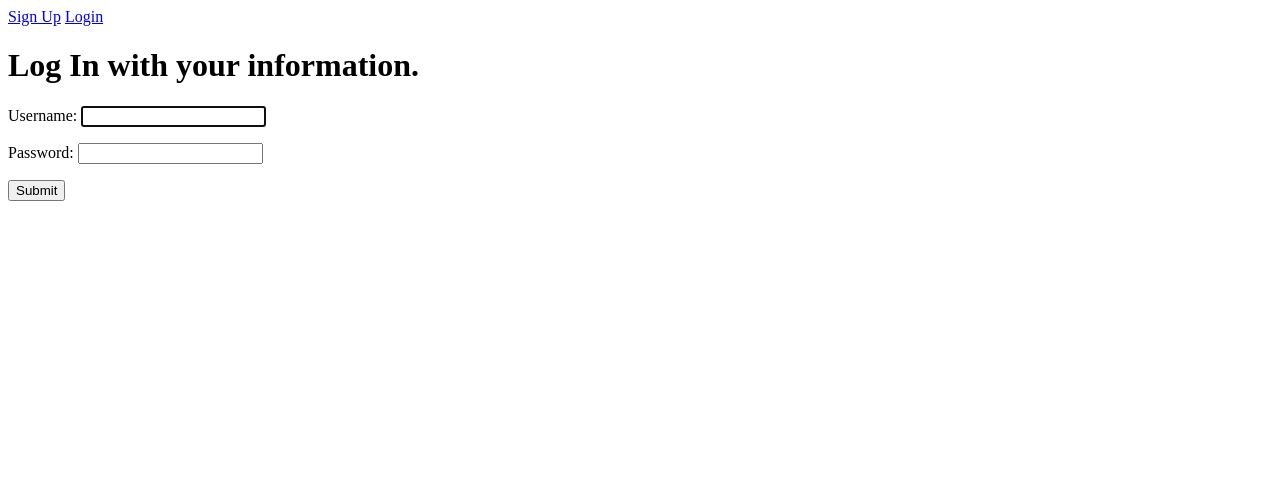
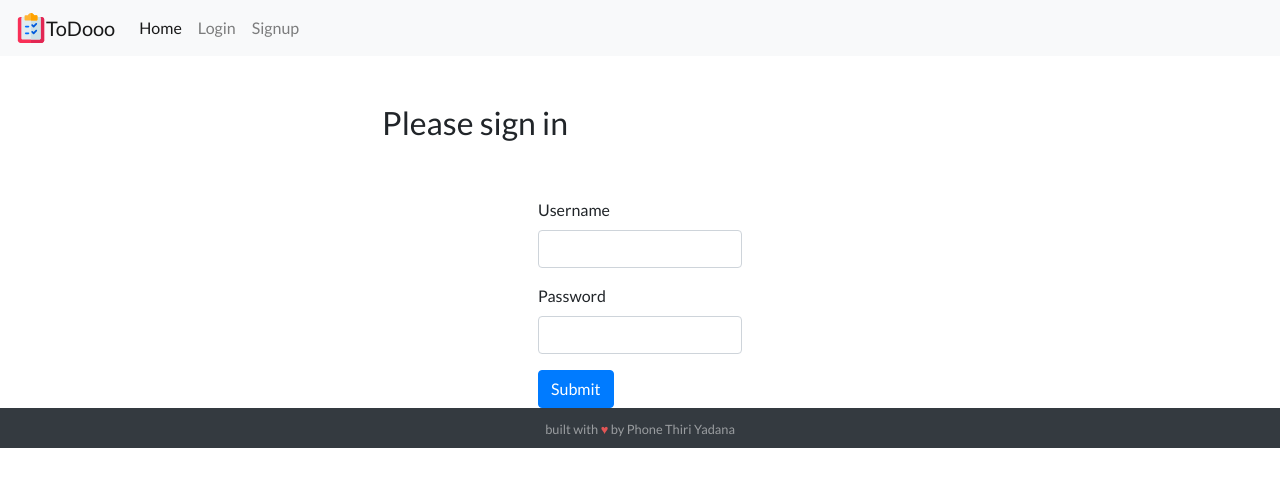
Before and after one commit to ptyadana/django3-todo-app, a Django app: page /login/ in a window 1280 px wide. Shown: the top 487 px of the page. Run offline with Django 3.2, Linux system fonts and the light colour scheme; some libraries are stand-ins or nearby versions.

Commit message:
add style sheet and change base, home

```diff
--- /dev/null
+++ b/todo_list/todo_app/static/todo_app/css/style.css
@@ -0,0 +1,119 @@
+/* ----------------------------------------------- */
+/* BASIC SETUP */
+/* ----------------------------------------------- */
+* {
+    margin: 0;
+    padding: 0;
+    box-sizing: border-box;
+}
+
+body{
+    font-family: 'Lato', 'Arial', sans-serif;
+    text-rendering: optimizeLegibility;
+}
+
+.username{
+    color: #e74c3c;
+}
+
+
+/* ----------------------------------------------- */
+/* HOME */
+/* ----------------------------------------------- */
+
+.img-box{
+    /* background-image:url('https://freerangestock.com/sample/119884/business-meeting--mockup-with-colorful-speech-balloons.jpg'); */
+    background: linear-gradient(to bottom, rgba(230,126,34,0.2),rgba(230,126,34,0.2)), url('https://freerangestock.com/sample/119884/business-meeting--mockup-with-colorful-speech-balloons.jpg');
+    background-size: cover;
+    background-position: center;
+    height: 85vh;
+    opacity: 0.5;
+}
+
+.hero-text-box {
+    position: absolute;
+    width: 1140px;
+    top: 50%;
+    left: 50%;
+    -webkit-transform: translate(-50%, -50%);
+    -ms-transform: translate(-50%, -50%);
+    transform: translate(-50%, -50%);
+    text-align: center;
+}
+
+.hero-text-box h1{
+    font-size: 80px;
+}
+
+
+/* ----------------------------------------------- */
+/* SIGN IN */
+/* ----------------------------------------------- */
+.signin-box{
+    /* text-align: center; */
+}
+
+
+/*======================
+FOOTER
+=======================*/
+#sticky-footer {
+    flex-shrink: none;
+  }
+
+/*======================
+BUTTONS
+=======================*/
+.btn-logout{
+    float: right;
+}
+
+
+
+
+
+
+
+
+
+
+
+
+
+
+
+
+
+/*======================
+404 Page
+=======================*/
+
+
+.page_404{ padding:40px 0; background:#fff; font-family: 'Arvo', serif;
+}
+
+.page_404  img{ width:100%;}
+
+.four_zero_four_bg{
+
+ background-image: url(https://cdn.dribbble.com/users/285475/screenshots/2083086/dribbble_1.gif);
+    height: 400px;
+    background-position: center;
+ }
+
+
+ .four_zero_four_bg h1{
+ font-size:80px;
+ }
+
+.four_zero_four_bg h3{
+            font-size:80px;
+            }
+
+            .link_404{
+color: #fff!important;
+padding: 10px 20px;
+background: #39ac31;
+margin: 20px 0;
+display: inline-block;}
+.contant_box_404{ margin-top:-50px;}
--- a/todo_list/todo_app/templates/todo_app/base.html
+++ b/todo_list/todo_app/templates/todo_app/base.html
@@ -1,19 +1,73 @@
+{% load static %}
+<!DOCTYPE html>
+<html lang="en">
+<head>
+    <meta charset="UTF-8">
+    <meta name="viewport" content="width=device-width, initial-scale=1.0">
+    <link rel="stylesheet" href="https://stackpath.bootstrapcdn.com/bootstrap/4.4.1/css/bootstrap.min.css" integrity="sha384-Vkoo8x4CGsO3+Hhxv8T/Q5PaXtkKtu6ug5TOeNV6gBiFeWPGFN9MuhOf23Q9Ifjh" crossorigin="anonymous">
+    <link rel="stylesheet" type="text/css" href="https://fonts.googleapis.com/css?family=Lato:100,300,400,300italic&display=swap">
+    <link rel="icon" type="image/png"  href="{% static 'todo_app/img/logo.svg' %}">
+    <link rel="stylesheet" type="text/css" href="{% static 'todo_app/css/style.css' %}">
+</head>
+<body>
+    <nav class="navbar navbar-expand-lg navbar-light bg-light">
+        <img src="{% static 'todo_app/img/logo.svg' %}" width="30" height="30" class="d-inline-block align-top">
+        <a class="navbar-brand" href="#">ToDooo</a>
+        <button class="navbar-toggler" type="button" data-toggle="collapse" data-target="#navbarSupportedContent" aria-controls="navbarSupportedContent" aria-expanded="false" aria-label="Toggle navigation">
+          <span class="navbar-toggler-icon"></span>
+        </button>
+
+        <div class="collapse navbar-collapse" id="navbarSupportedContent">
+          <ul class="navbar-nav mr-auto">
+            <li class="nav-item active">
+              <a class="nav-link" href="{% url 'home' %}">Home<span class="sr-only">(current)</span></a>
+            </li>
+
             {% if user.is_authenticated %}
-    <h3>Logged in as {{user.username}}</h3>
 
-    <a href="{% url 'currenttodos' %}">Current ToDo List</a>
-    <a href="{% url 'completedtodos' %}">Completed ToDo List</a>
-    <a href="{% url 'createtodos' %}">Create ToDo List</a>
+            <li class="nav-item">
+                <a class="nav-link" href="{% url 'currenttodos' %}">Current ToDo List</a>
+            </li>
+            <li class="nav-item">
+                <a class="nav-link" href="{% url 'completedtodos' %}">Completed ToDo List</a>
+            </li>
+            <li class="nav-item">
+                <a class="nav-link" href="{% url 'createtodos' %}">Create ToDo List</a>
+            </li>
 
-    <form action="{% url 'logoutuser' %}" method="POST">
+
+            <form class="form-inline" action="{% url 'logoutuser' %}" method="POST">
                 {% csrf_token %}
-        <button type="submit">Logout</button>
+                <button class="btn btn-outline-success my-2 my-sm-0 btn-logout" type="submit">Logout</button>
             </form>
 
             {% else %}
-    <a href="{% url 'signupuser' %}">Sign Up</a>
-    <a href="{% url 'loginuser' %}">Login</a>
+                <li class="nav-item">
+                    <a class="nav-link" href="{% url 'loginuser' %}">Login</a>
+                  </li>
+                  <li class="nav-item">
+                      <a class="nav-link" href="{% url 'signupuser' %}">Signup</a>
+                  </li>
+            {% endif %}
+          </ul>
+        </div>
+    </nav>
+    <div>
+        {% if user.is_authenticated %}
+            Logged in as <p class="username"> {{user.username}}</p>
         {% endif %}
 
+        <!--content of each page-->
         {% block content %}
         {% endblock %}
+    </div>
+    <footer id="sticky-footer" class="py-2 bg-dark text-white-50">
+        <div class="container text-center">
+          <small>built with <span style="color: #e25555;">&#9829;</span> by Phone Thiri Yadana</small>
+        </div>
+    </footer>
+    <script src="https://code.jquery.com/jquery-3.4.1.slim.min.js" integrity="sha384-J6qa4849blE2+poT4WnyKhv5vZF5SrPo0iEjwBvKU7imGFAV0wwj1yYfoRSJoZ+n" crossorigin="anonymous"></script>
+    <script src="https://cdn.jsdelivr.net/npm/popper.js@1.16.0/dist/umd/popper.min.js" integrity="sha384-Q6E9RHvbIyZFJoft+2mJbHaEWldlvI9IOYy5n3zV9zzTtmI3UksdQRVvoxMfooAo" crossorigin="anonymous"></script>
+    <script src="https://stackpath.bootstrapcdn.com/bootstrap/4.4.1/js/bootstrap.min.js" integrity="sha384-wfSDF2E50Y2D1uUdj0O3uMBJnjuUD4Ih7YwaYd1iqfktj0Uod8GCExl3Og8ifwB6" crossorigin="anonymous"></script>
+</body>
+</html>
--- a/todo_list/todo_app/templates/todo_app/login.html
+++ b/todo_list/todo_app/templates/todo_app/login.html
@@ -10,14 +10,28 @@
     {% extends 'todo_app/base.html' %}
 
     {% block content %}
-        <div>
-            <h1>Log In with your information.</h1>
-            <h3 style="color: red;">{{error}}</h3>
-            <form method="POST">
-                {% csrf_token %}
-                {{form.as_p}}
-                <button type="submit">Submit</button>
-            </form>
+        <div class="signin-box">
+            <div class="row justify-content-center mt-5">
+                <div class="col-md-5">
+                    <h2>Please sign in</h2>
+                </div>
+            </div>
+            <div class="row justify-content-center mt-5">
+                <h3 style="color: red;">{{error}}</h3>
+                <form method="POST">
+                    {% csrf_token %}
+                    <div class="form-group">
+                        <label for="username">Username</label>
+                        <input type="text" name="username" class="form-control" id="username">
+                    </div>
+                    <div class="form-group">
+                        <label for="password">Password</label>
+                        <input type="password" name="password" class="form-control" id="password">
+                    </div>
+                    <button type="submit" class="btn btn-primary">Submit</button>
+                </form>
+            </div>
+
         </div>
     {% endblock %}
 </body>
```
Also changed, not shown: todo_list/todo_app/templates/todo_app/css/style.css (deleted, +0 -34 lines), todo_list/todo_app/templates/todo_app/home.html (+7 -5 lines), todo_list/todo_app/static/todo_app/img/checked.svg (added), todo_list/todo_app/static/todo_app/img/logo.svg (added), todo_list/todo_app/static/todo_app/img/star.svg (added). Lines whose indentation alone changed are shown as unchanged.
